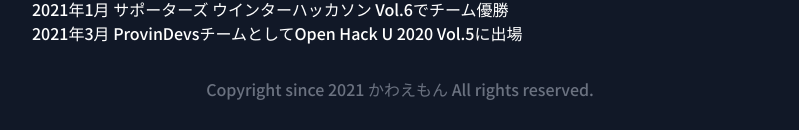
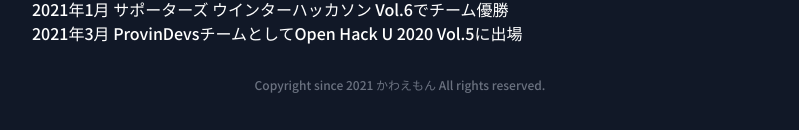
Before and after one commit to kawaemon/portfolio, a Next.js app: page / in a window 1280 px wide. Shown: the part 1955-2085 px from the top of the page, without its empty margins (240-1039 px from the left). Built offline with nearby package versions, Linux system fonts and the light colour scheme; what @tailwindcss/typography would draw is missing.

Commit message:
style: make footer smaller

```diff
--- a/src/components/Footer.tsx
+++ b/src/components/Footer.tsx
@@ -1,7 +1,7 @@
 import React, { FC } from "react";
 
 export const Footer: FC = () => (
-    <footer className="text-center my-8 text-gray-500">
+    <footer className="text-center text-xs my-8 text-gray-500">
         Copyright since 2021 かわえもん All rights reserved.
     </footer>
 );
```
